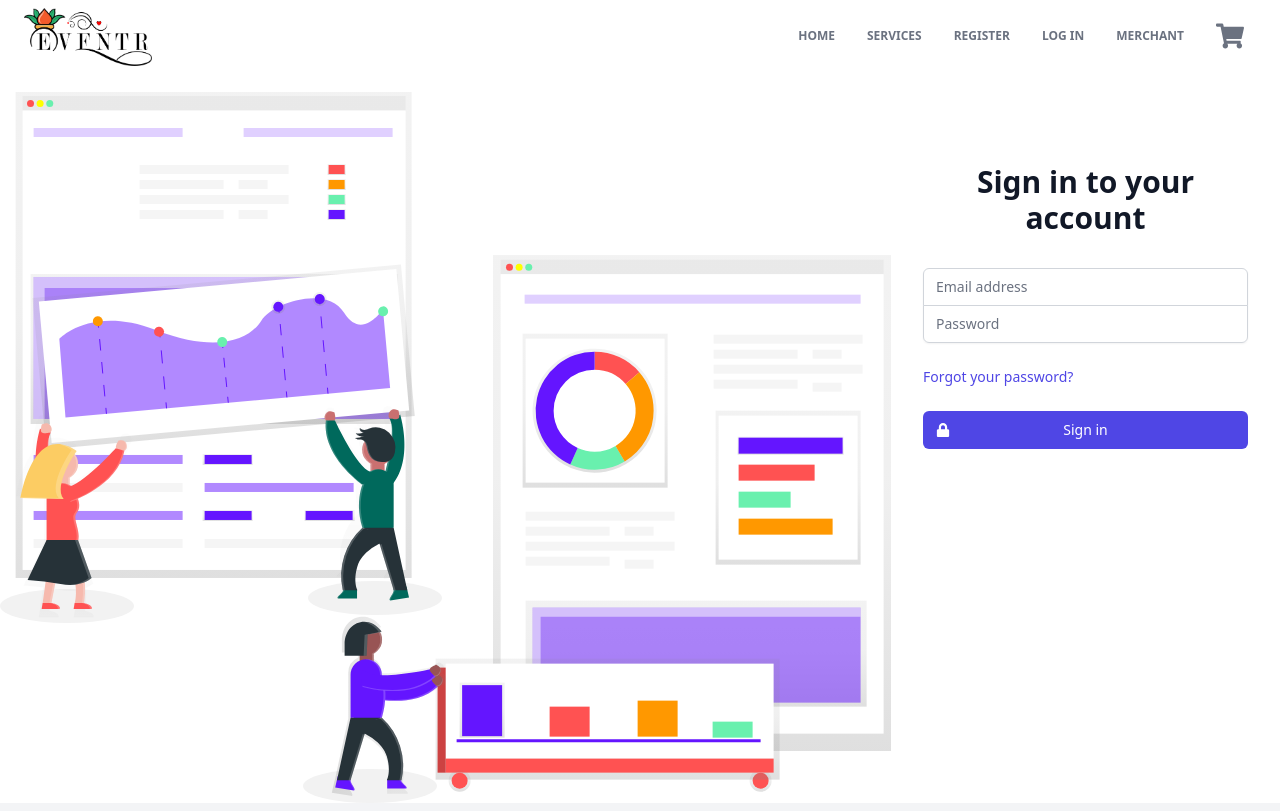
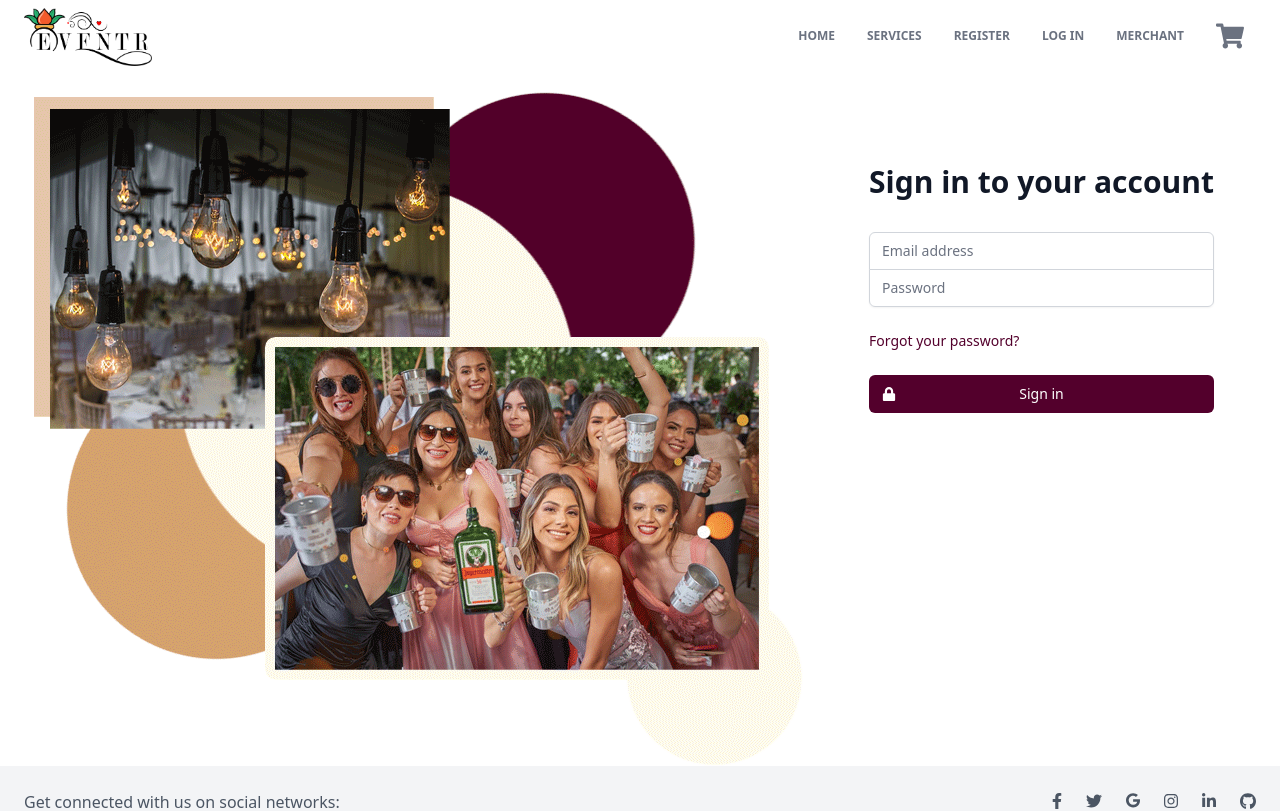
Before and after one commit to deep-das18/Eventr, a React (Create React App) app: page /login in a window 1280 px wide. Shown: the top 811 px of the page. Built offline with nearby package versions, Linux system fonts and the light colour scheme.

Commit message:
final commit

```diff
--- a/src/index.css
+++ b/src/index.css
@@ -231,3 +231,9 @@ article.nextSlide {
 .footer-bg {
   background: #fff8e3;
 }
+.text-color {
+  color: #53002c;
+}
+.background-col {
+  background: #53002c;
+}
--- a/src/pages/Login.js
+++ b/src/pages/Login.js
@@ -3,7 +3,7 @@ import { FaLock } from "react-icons/fa";
 import AuthContext from "../AuthProvider";
 import { Link } from "react-router-dom";
 import axios from "axios";
-import loginImage from "../assets/stats-illustration.svg";
+import loginImage from "../assets/sign-in.png";
 export default function Login() {
   const { auth, setAuth } = useContext(AuthContext);
   const [email, setEmail] = useState("");
@@ -120,7 +120,7 @@ export default function Login() {
                 <div className="text-sm">
                   <Link
                     to="#"
-                    className=" font-medium text-indigo-600 hover:text-indigo-500"
+                    className=" font-medium text-color hover:text-indigo-500"
                   >
                     Forgot your password?
                   </Link>
@@ -133,7 +133,7 @@ export default function Login() {
                   type="submit"
                   className="group relative w-full flex justify-center
                 py-2 px-4 border border-transparent text-sm font-medium
-                rounded-md text-white bg-indigo-600 hover:bg-indigo-700
+                rounded-md text-white background-col hover:bg-indigo-700
                 focus:outline-none focus:ring-2 focus:ring-offset-2
                 focus:ring-indigo-500"
                 >
--- a/src/pages/MerchantPage.js
+++ b/src/pages/MerchantPage.js
@@ -2,8 +2,11 @@ import { Link } from "react-router-dom";
 import merchantImage from "../assets/prototype-illustration.svg";
 const MerchantPage = () => {
   return (
-    <div className=" flex">
-      <img src={merchantImage} className="merchant-image" />
+    <div className=" flex justify-evenly">
+      <img
+        src="https://cdn.discordapp.com/attachments/931519939075002411/1003607483618709555/merchant.png"
+        className="merchant-image ml-8"
+      />
       <div className=" flex flex-col items-center">
         <h1 className=" text-6xl text-center font-semibold">
           Welcome to Eventr Merchant
--- a/src/pages/Register.js
+++ b/src/pages/Register.js
@@ -43,8 +43,11 @@ const Register = () => {
     return <div className="loading"></div>;
   }
   return (
-    <div className=" flex">
-      <img src={signupImage} alt="" />
+    <div className=" flex justify-evenly">
+      <img
+        src="https://images.prismic.io/qpidindia/f9fa0e7b-bf8b-4d3d-8675-6eb4b8182c3f_Qpid-Frame-2.png?auto=compress,format&rect=0,0,786,712&w=786&h=712"
+        alt=""
+      />
       <div className=" flex flex-col items-center">
         <h1 className=" font-bold text-5xl"> Sign Up</h1>
         <form className=" mt-7 w-96">
@@ -127,7 +130,7 @@ const Register = () => {
           <button
             className="group relative w-full flex justify-center
                 py-2 px-4 border border-transparent text-sm font-medium
-                rounded-md text-white bg-indigo-600 hover:bg-indigo-700
+                rounded-md text-white background-col hover:bg-indigo-700
                 focus:outline-none focus:ring-2 focus:ring-offset-2
                 focus:ring-indigo-500 mt-5"
             type="submit"
```
Also changed, not shown: src/assets/sign-in.png (added).
